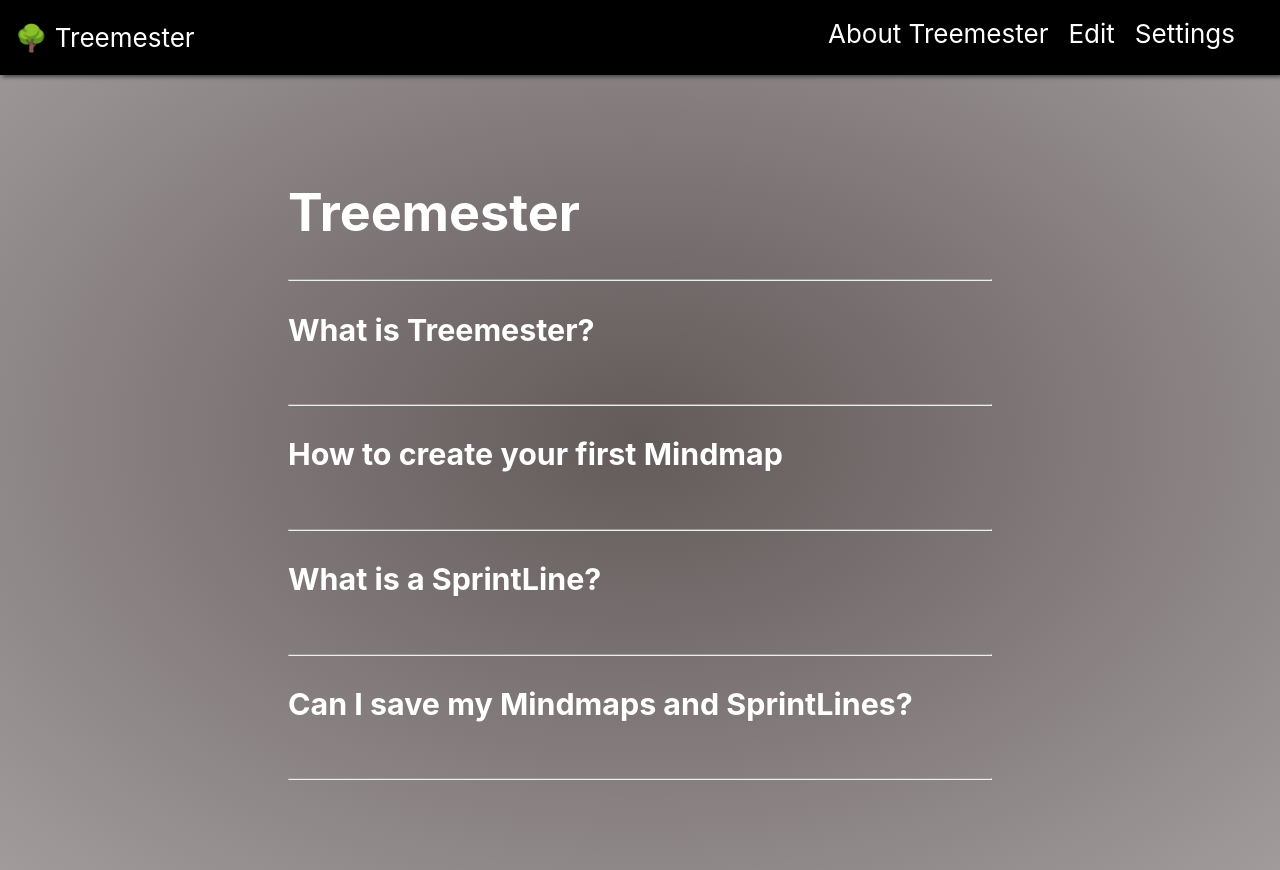
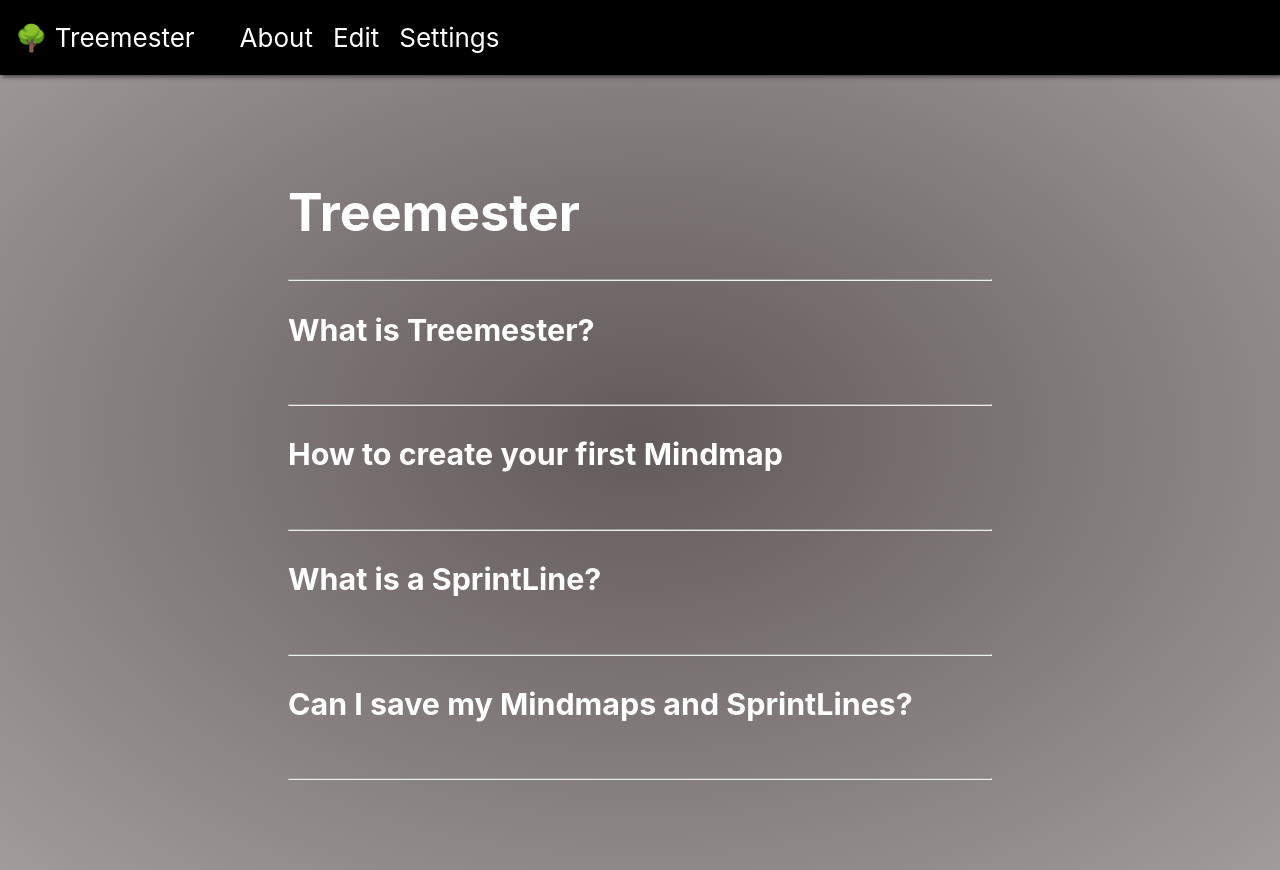
Before and after one commit to dhbw-ka-pm/tinf22b6-treemester, a React (Create React App) app: page /tinf22b6-treemester/about in a window 1280 px wide. Built offline with nearby package versions, Linux system fonts and the light colour scheme; the HTML template or start-up script is replaced by a standard one.

Commit message:
feat: update navbar design

```diff
--- a/src/App.css
+++ b/src/App.css
@@ -53,7 +53,7 @@ svg g.svgRoot {
 .about::after {
     content: "";
     position: absolute;
-    bottom: 0;
+    bottom: -5px;
     left: 50%;
     width: 0;
     height: 2px;
@@ -73,7 +73,7 @@ svg g.svgRoot {
 .currentPage::after {
     content: "";
     position: absolute;
-    bottom: 0;
+    bottom: -5px;
     left: 50%;
     width: 100%;
     height: 2px;
@@ -91,12 +91,10 @@ svg g.svgRoot {
     left: 0;
     display: flex;
     align-items: center;
-    justify-content: space-between;
 }
 
 .start {
     display: flex;
-    align-items: left;
     justify-content: space-between;
 }
 
@@ -120,50 +118,70 @@ svg g.svgRoot {
 .links {
     position: relative;
     margin: 0;
-    margin-right: 35px;
-    margin-left: 35px;
+    margin-left: 30px;
     padding: 0;
     display: flex;
     justify-content: flex-end;
 }
 
 .links a {
-    height: 40px;
     display: inline-block;
     text-align: center;
     color: white;
     text-decoration: none;
-    margin-left: 10px;
-    margin-right: 10px;
+    margin-right: 20px;
+    position: relative;
+}
+
+.links a::before {
+    content: "";
+    position: absolute;
+    bottom: -5px;
+    left: 0;
+    width: 100%;
+    height: 2px;
+    background-color: white;
+    transform: scaleX(0);
+    transition: transform 0.3s ease-in-out;
+}
+
+.links a:hover::before {
+    transform: scaleX(1);
 }
 
 .links a ul {
     display: none;
     list-style: none;
     position: absolute;
-    margin-top: 0.8px;
-    padding: 0px 0px 0px 0px;
-    color: black;
-    background-color: lightgray;
-    border-radius: 0px 0px 8px 8px;
+    top: 100%;
+    left: 0;
+    margin-top: 5px;
+    padding: 8px 0;
+    background-color: rgba(0, 0, 0, 0.8);
+    border-radius: 4px;
     text-align: left;
-}
-
-.links a ul li button{
-    border: inherit;
-    font: inherit;
-    background: none;
-    padding: inherit;
-    text-align: inherit;
+    box-shadow: 0 2px 4px rgba(0, 0, 0, 0.2);
+    transition: opacity 0.3s ease-in-out;
+    opacity: 0;
+    pointer-events: none;
 }
 
 .links a:hover ul {
     display: block;
+    opacity: 1;
+    pointer-events: auto;
+}
+
+.links ul li {
+    padding: 4px 16px;
+    font-size: 18px;
+    white-space: nowrap;
+    overflow: hidden;
+    text-overflow: ellipsis;
 }
 
 .links ul li:hover {
-    background-color: lightblue;
-    border-radius: 0px 0px 8px 8px;
+    background-color: rgba(255, 255, 255, 0.1);
 }
 
 .faq {
--- a/src/Navigation.js
+++ b/src/Navigation.js
@@ -119,7 +119,7 @@ function Navigation({handleToolbarCreateCircle,handleToolbarClose}) {
             </div>
             <div className="links">
                 <Link to={toggleCurrentLink("about", "/tinf22b6-treemester/about")} onClick={() => toggleCurrent("about")} className={classNameAbout}>
-                    <span>About Treemester</span>
+                    <span>About</span>
                 </Link>
 
                 <a>
@@ -144,7 +144,7 @@ function Navigation({handleToolbarCreateCircle,handleToolbarClose}) {
 
                         <li>
                              <ReactFileReader handleFiles={(files) => handleFiles(files)} fileTypes={[".xml"]}>
-                                <>Upload SprintLine</>
+                                <>Upload Sprintline</>
                             </ReactFileReader>
                         </li>
 
@@ -165,9 +165,6 @@ function Navigation({handleToolbarCreateCircle,handleToolbarClose}) {
                         </li>
                         <li>
                             Help
-                        </li>
-                        <li>
-                            "Logged User"
                         </li>
                     </ul>
                 </Link>
```
